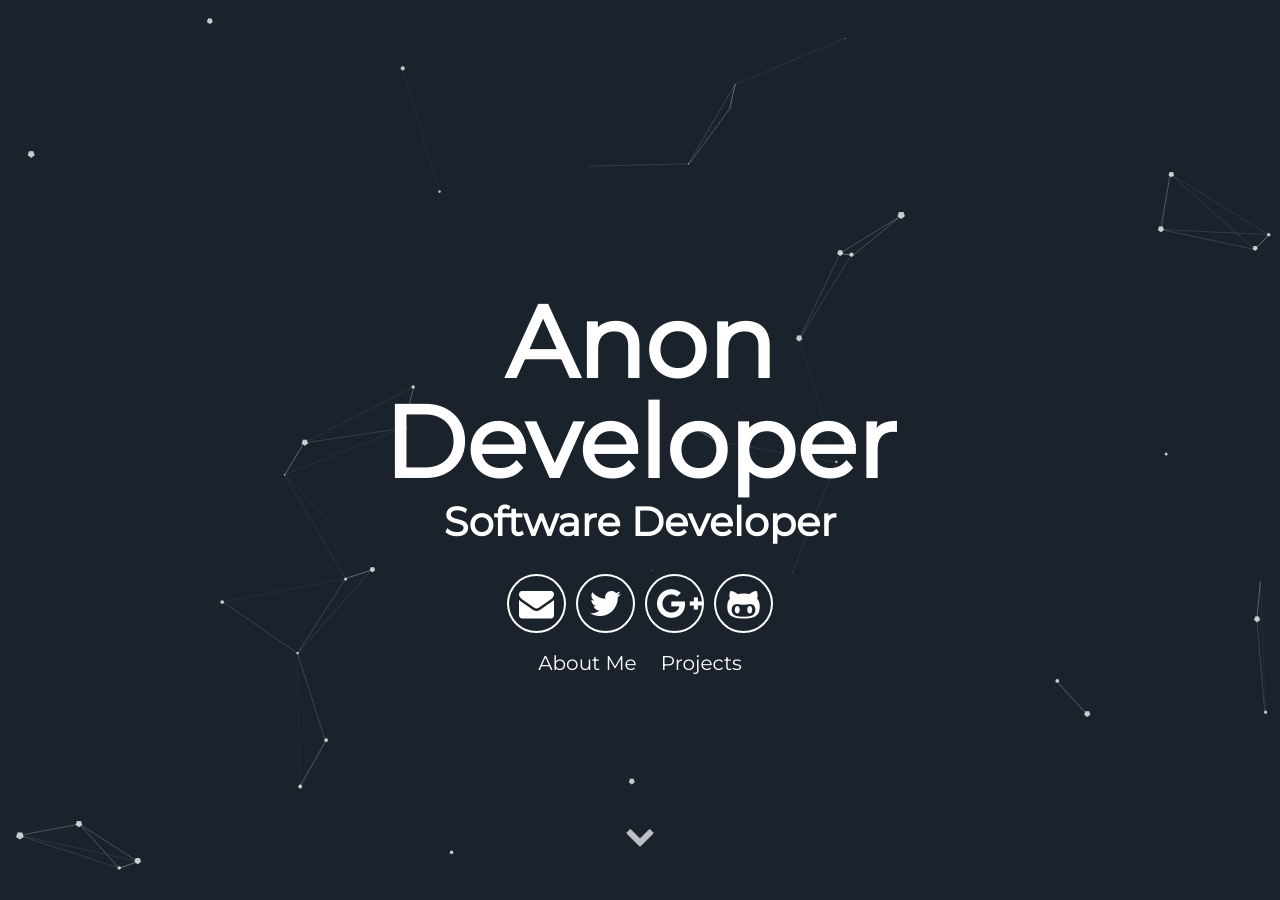
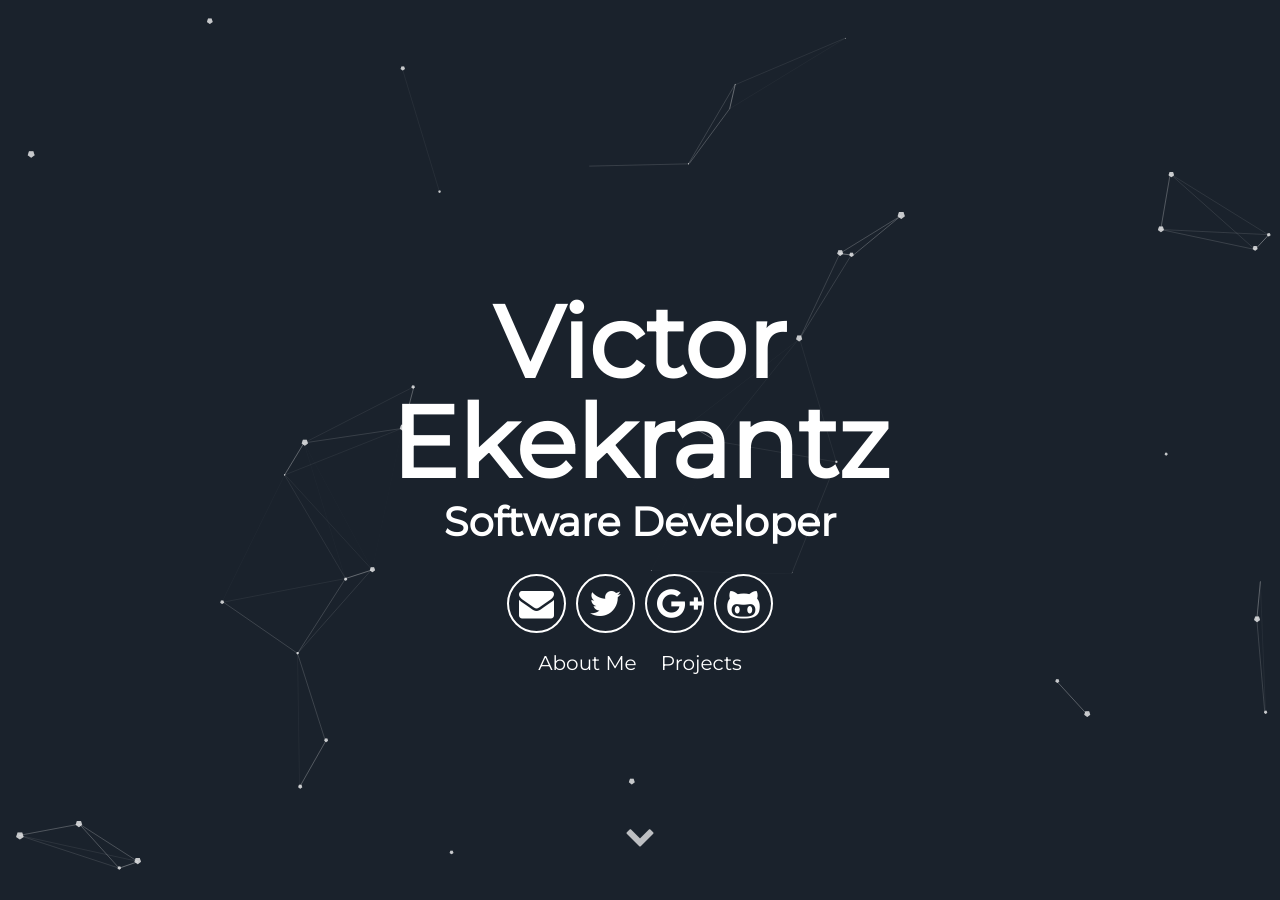
Before and after one commit to VictorieeMan/VictorieeMan.github.io, a Jekyll site: the page built from index.html, in a window 1280 px wide and 900 px high. Built offline with Jekyll 4.4.1, drawn with Linux system fonts in a browser that asks for light colours.

Commit message:
Added my name to username

```diff
--- a/_config.yml
+++ b/_config.yml
@@ -5,7 +5,7 @@ description: A blog about lorem ipsum dolor sit amet
 # url: "localhost:3000" # the base hostname & protocol for your site e.g. http://willianjusten.com.br
 
 # User settings
-username: Anon Developer
+username: Victor Ekekrantz
 user_description: Bicycle rights irony actually neutra typewriter lyft. Man bun taxidermy put a bird on it, umami yr ramps pop-up ugh bushwick chia lo-fi. Occupy bitters pour-over snackwave you probably haven't heard of them small batch. Cornhole mustache man bun letterpress echo park VHS.
 user_title: Software Developer
 email: anon@anon.com
```
